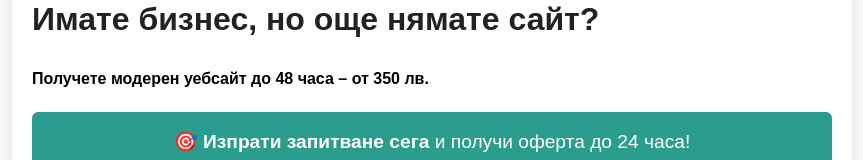
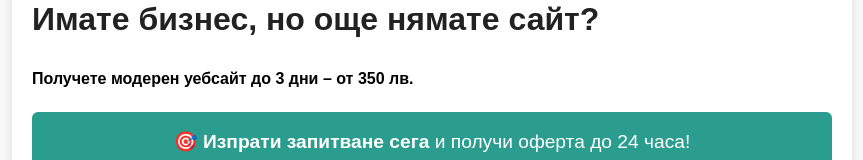
Before and after one commit to martinantoniorecords/landing-business, a React (Create React App) app: page / in a window 1280 px wide. Shown: the part 142-302 px from the top of the page, without its empty margins (208-1071 px from the left). Built offline with nearby package versions, Linux system fonts and the light colour scheme.

Commit message:
Update project

```diff
--- a/src/BusinessLanding.js
+++ b/src/BusinessLanding.js
@@ -46,7 +46,7 @@ const BusinessLanding = () => {
     <div className="container">
       <h1>Имате бизнес, но още нямате сайт?</h1>
       <p>
-        <strong>Получете модерен уебсайт до 48 часа – от 350 лв.</strong>
+        <strong>Получете модерен уебсайт до 3 дни – от 350 лв.</strong>
       </p>
 
       <div className="cta">
```
